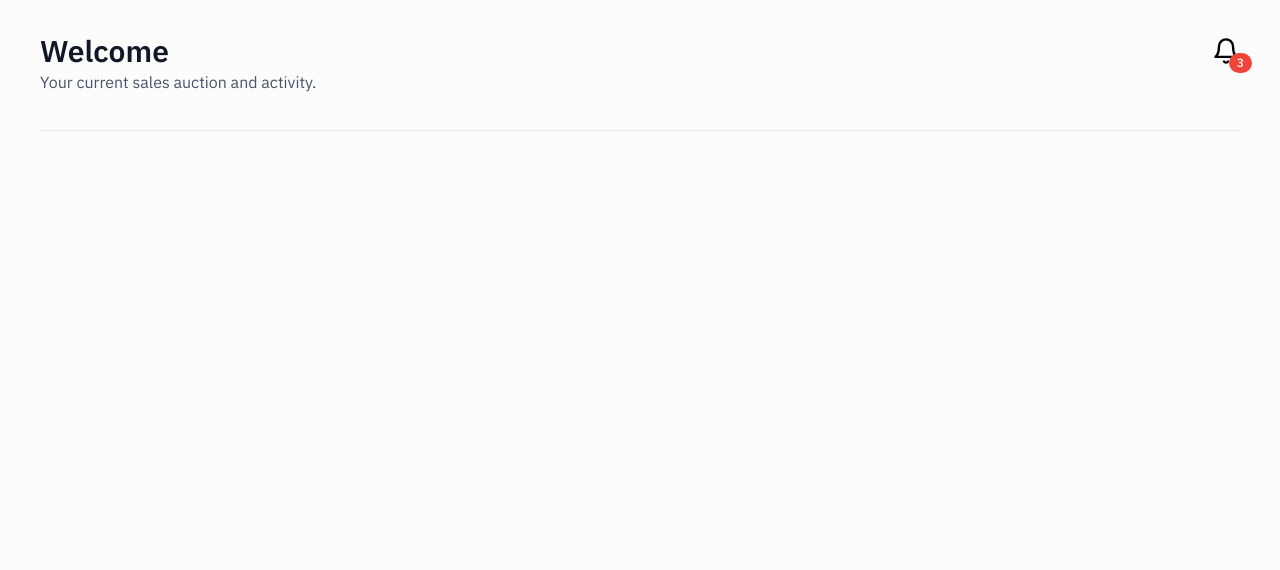
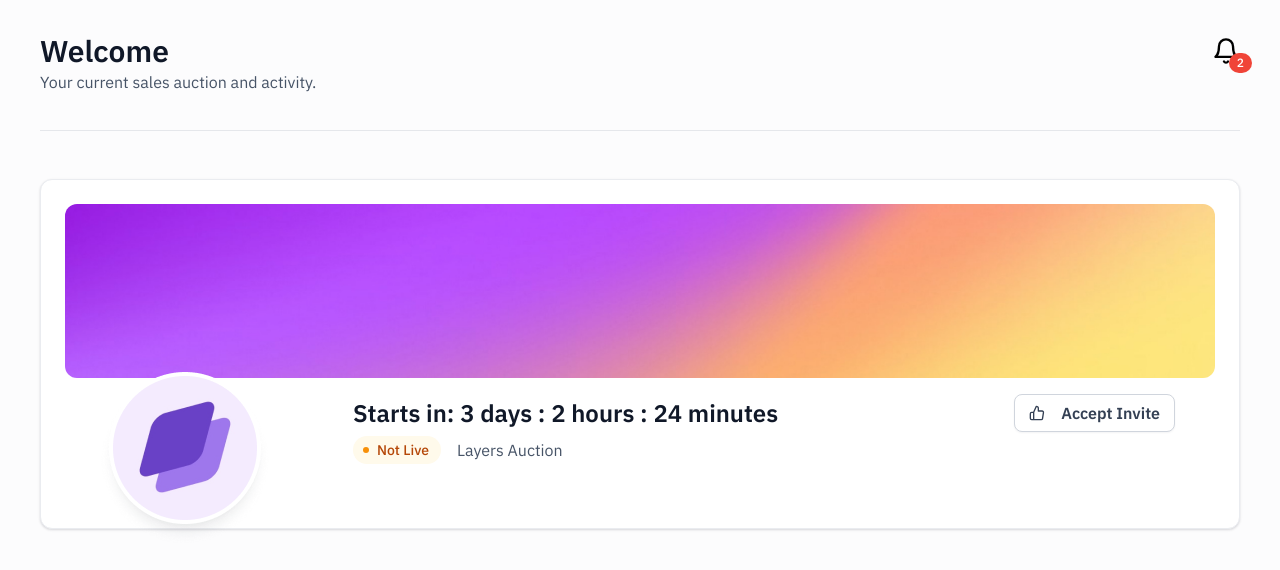
Before and after one commit to ntamiegbe/rayda-frontend, a React (Create React App) app: page / in a window 1280 px wide. Shown: the top 570 px of the page. Built offline with nearby package versions, Linux system fonts and the light colour scheme.

Commit message:
Commit: Created banner component

```diff
--- a/src/App.js
+++ b/src/App.js
@@ -1,3 +1,4 @@
+import Banner from "./components/Banner";
 import Navbar from "./components/Navbar";
 
 function App() {
@@ -5,6 +6,7 @@ function App() {
     <main className="min-h-screen bg-[#FCFCFD]">
       <div className="max-w-[1358px] mx-auto">
         <Navbar />
+        <Banner />
       </div>
     </main>
   )
--- /dev/null
+++ b/src/components/Banner.js
@@ -0,0 +1,31 @@
+import banner from '../assets/banner.jpg'
+import logo from '../assets/Logo.png'
+import { FiThumbsUp } from 'react-icons/fi'
+
+const Banner = () => {
+    return (
+        // Custom box shadow(shadow-main) is defined in tailwind.config.js file
+        <section className='relative mx-10 border border-[#EAECF0] bg-white rounded-xl p-6 shadow-main'>
+
+            <img src={banner} alt="Banner gradient" className='object-contain rounded-xl' />
+            <img src={logo} alt="Banner logo" className='absolute left-14 top-[12rem]' />
+
+            <div className='pl-[18rem] pt-4 flex items-center justify-between'>
+                <h1 className='text-[#101828] text-2xl font-semibold'>Starts in: 3 days : 2 hours : 24 minutes </h1>
+                <div className="flex items-center mr-10 space-x-4 border border-[#D0D5DD] py-2 px-[14px] rounded-lg cursor-pointer bg-white shadow-button">
+                    <FiThumbsUp className='text-[#344054]' />
+                    <p className='text-[#344054] font-semibold text-base leading-[20px]'>Accept Invite</p>
+                </div>
+            </div>
+            <div className="pl-[18rem] pt-1 pb-10 flex items-center space-x-4">
+                <div className='bg-[#FFFAEB] py-1 pr-3 pl-[10px] rounded-2xl flex items-center space-x-2'>
+                    <div className="bg-[#F79009] w-[6px] h-[6px] rounded-full"></div>
+                    <h4 className='text-[#B54708] text-sm font-medium text-center'>Not Live</h4>
+                </div>
+                <h1 className='text-[#475467] text-base font-normal'>Layers Auction </h1>
+            </div>
+        </section>
+    )
+}
+
+export default Banner
--- a/src/components/Navbar.js
+++ b/src/components/Navbar.js
@@ -7,7 +7,7 @@ const Navbar = () => {
                 <h1 className='text-[#101828] text-3xl leading-[38px] font-semibold'>Welcome</h1>
                 <div className="relative">
                     <FiBell className='w-7 h-7 text-[#667085' />
-                    <div className="bg-[#F04438] text-center text-xs font-medium text-white py-[2px] px-2 z-10 rounded-full absolute -bottom-2 -right-3">3</div>
+                    <div className="bg-[#F04438] text-center text-xs font-medium text-white py-[2px] px-2 z-10 rounded-full absolute -bottom-2 -right-3">2</div>
                 </div>
             </div>
             <div className="border-b">
--- a/tailwind.config.js
+++ b/tailwind.config.js
@@ -4,7 +4,12 @@ module.exports = {
     "./src/**/*.{js,jsx,ts,tsx}",
   ],
   theme: {
-    extend: {},
+    extend: {
+      boxShadow: {
+        'main': '0px 1px 3px rgba(16, 24, 40, 0.1), 0px 1px 2px rgba(16, 24, 40, 0.06)',
+        'button': '0px 1px 2px rgba(16, 24, 40, 0.05)',
+      },
+    },
   },
   plugins: [],
 }
```
Also changed, not shown: src/assets/Logo.png (added), src/assets/banner.jpg (added).
